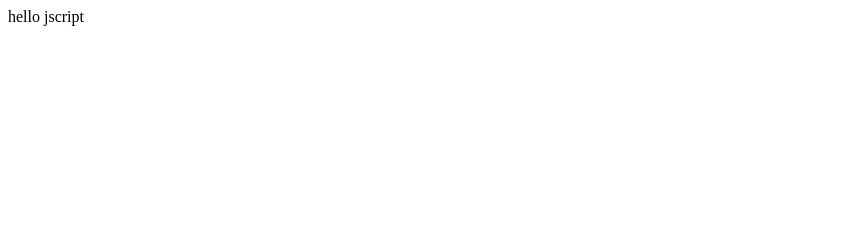
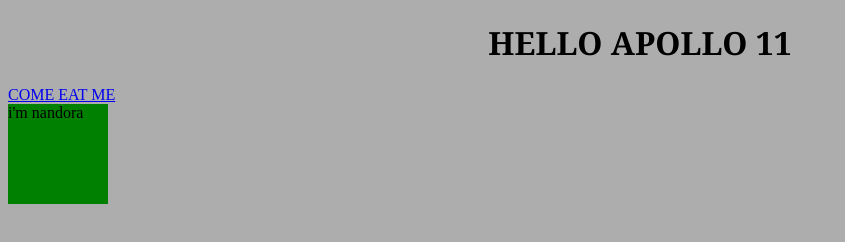
Before and after one commit to aurorastralis/apollo-11, a plain HTML site: page index.html in a window 1280 px wide. Shown: the whole page, without its empty margins (0-845 px from the left). Drawn offline with Linux system fonts and the light colour scheme.

Commit message:
Made cool car stuff and thangs

```diff
--- /dev/null
+++ b/css/style.css
@@ -0,0 +1,19 @@
+body {
+	background-color:#adadad;
+}
+h1 {
+	font-family:cambria;
+	text-transform:uppercase;
+	text-align: center;
+}
+
+.cool {
+	width:100px;
+	height:100px;
+	background-color:green;
+	transition: background-color 1s;
+}
+
+.cool.red{
+	background-color:red;
+}
--- a/index.html
+++ b/index.html
@@ -1,5 +1,15 @@
-hello jscript
-
-<script type="text/javascript">
-	console.log('hello there!');
-</script>
+<!DOCTYPE html>
+<html>
+<head>
+	<title>Apollo 11</title>
+	<script type="text/javascript" src="js/script.js"></script>
+	<link rel="stylesheet" type="text/css" href="css/style.css">
+</head>
+<body>
+	<h1>hello apollo 11</h1>
+	<a href="#" onclick="car.switchCar(true);">COME EAT ME</a>
+	<div class="cool">
+		i'm nandora
+	</div>
+</body>
+</html>
--- /dev/null
+++ b/js/script.js
@@ -0,0 +1,28 @@
+var car = {
+	make: 'VW',
+	type: 'Polo',
+	color: 'blue',
+	isTurnedOn: false,
+	numberOfWheels: 4,
+	seats: [
+		'seat 1',
+		'seat 2',
+		'seat 3',
+		'seat 4'
+	],
+	turnOn: function () {
+		this.isTurnedOn = true;
+	},
+	fly: function (){
+		alert('fly');
+	},
+	switchCar: function (isOn){
+		console.log('turn car ' + isOn)
+		if (isOn == true) {
+			this.isTurnedOn = true;
+		}
+		else {this.isTurnedOn = true;
+		}
+	}
+};
+console.log('hello there!');
```
Also changed, not shown: 3 other files.
